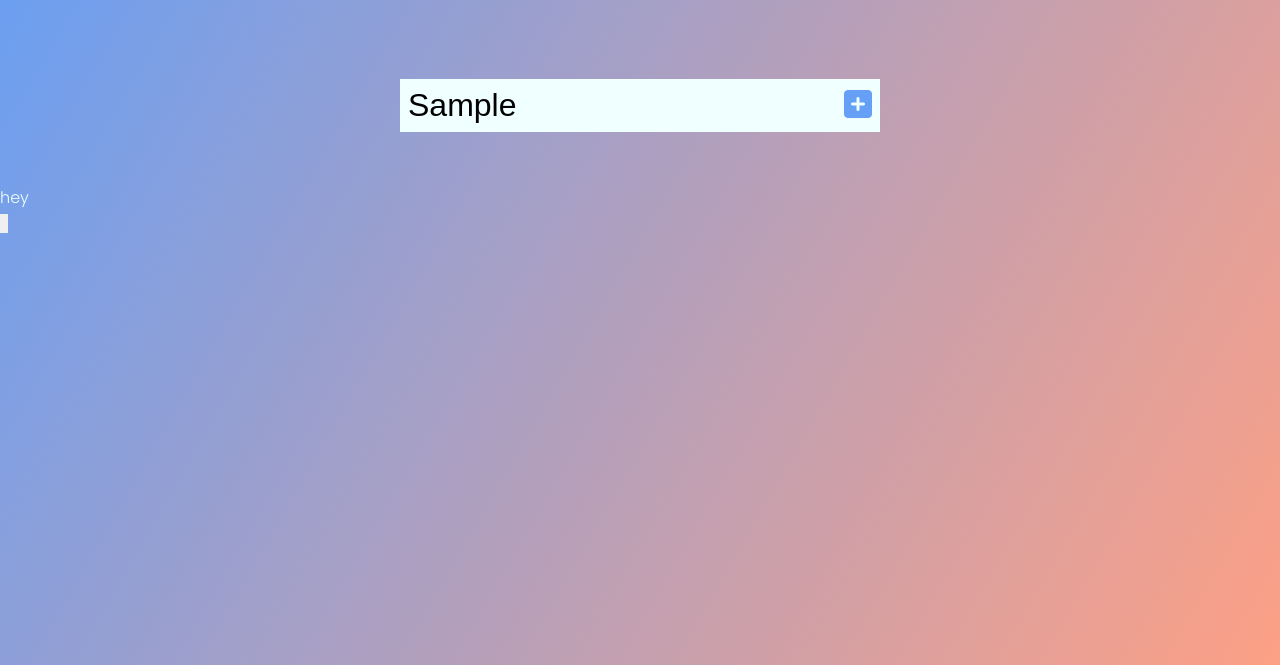
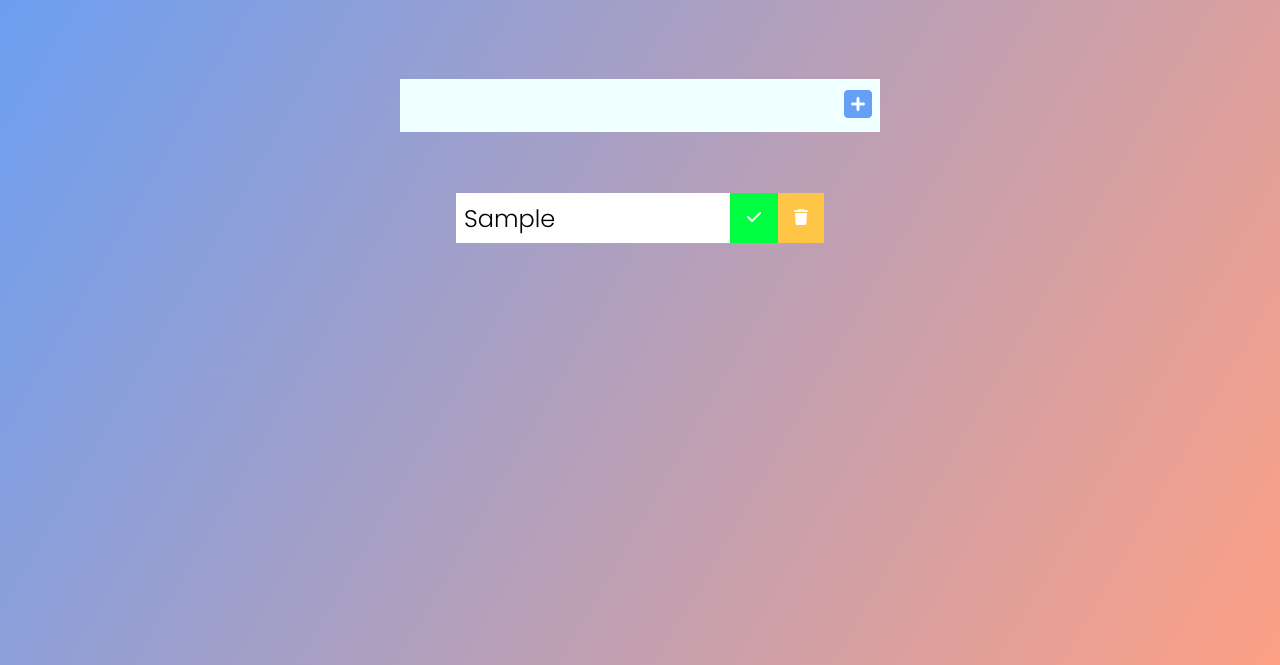
Before and after one commit to Nitya-108/Todo-List, a plain HTML site: page index.html in a window 1280 px wide. Both pictures are taken after typing "Sample" into the empty fields and a click on the button 858 px from the left and 240 px from the top of the page. Shown: the part 135-800 px from the top of the page. Drawn offline with Linux system fonts and the light colour scheme.

Commit message:
added input value and set to clear

```diff
--- a/app.js
+++ b/app.js
@@ -15,19 +15,21 @@
     todoDiv.classList.add("todo");
     //Create LI
     const newTodo = document.createElement('li');
-    newTodo.innerText = 'hey';
+    newTodo.innerText = todoInput.value;
     newTodo.classList.add('todo-item');
     todoDiv.appendChild(newTodo);
     //CHECK MARK BUTTON
     const completedButton = document.createElement('button');
-    completedButton.innerHTML = '<i class=fas fa-check"></i>';
+    completedButton.innerHTML = '<i class="fa-sharp fa-solid fa-check"></i>';
     completedButton.classList.add("complete-btn");
     todoDiv.appendChild(completedButton);
     //CHECK trash BUTTON
     const trashButton = document.createElement('button');
-    trashButton.innerHTML = '<i class=fas fa-trash"></i>';
-    trashButton.classList.add("complete-btn");
+    trashButton.innerHTML = '<i class="fa-sharp fa-solid fa-trash"></i>';
+    trashButton.classList.add("trash-btn");
     todoDiv.appendChild(trashButton);
     //APPEND TO LIST
     todoList.appendChild(todoDiv);
+    // CLEAR TODO INPUT VALUE
+    todoInput.value ="";
 }
--- a/styles.css
+++ b/styles.css
@@ -42,3 +42,46 @@
     background: #659ff6;
     color: azure;
 }
+
+.todo-container {
+    display: flex;
+    justify-content: center;
+    align-items: center;
+}
+
+.todo-list {
+    min-width: 30%;
+    list-style: none;
+}
+
+.todo {
+    margin: 0.5rem;
+    background: white;
+    color: black;
+    font-size: 1.5rem;
+    display: flex;
+    justify-content: space-between;
+    align-items: center;
+}
+
+.todo li {
+    flex: 1;
+}
+
+.trash-btn,
+.complete-btn {
+    background: #ffc547;
+    color: white;
+    border: none;
+    padding: 1rem;
+    cursor: pointer;
+    font-size: 1rem;
+}
+
+.complete-btn {
+    background: rgb(0, 255, 64);
+}
+
+.todo-item {
+    padding: 0rem 0.5rem;
+}
```
